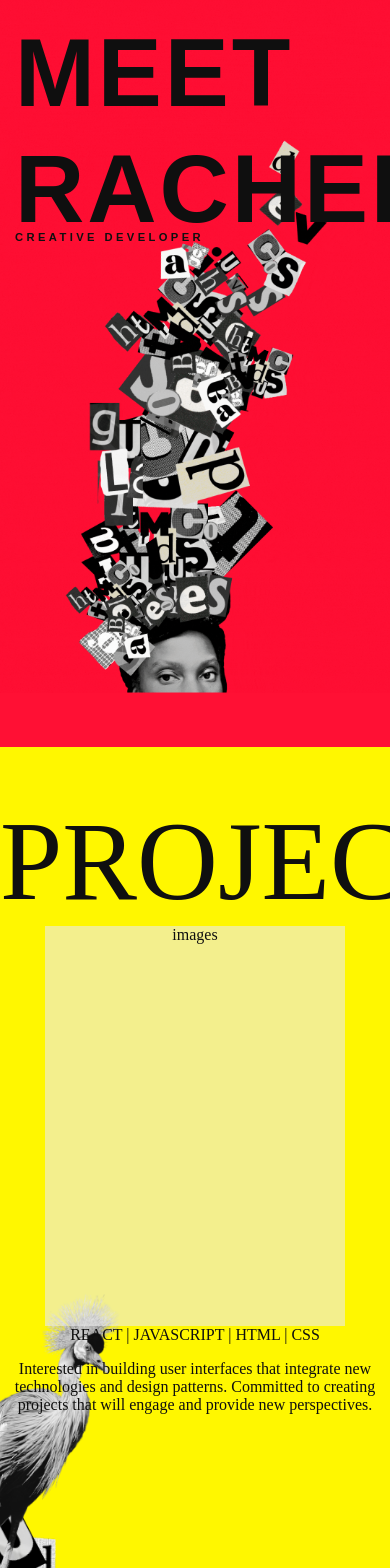
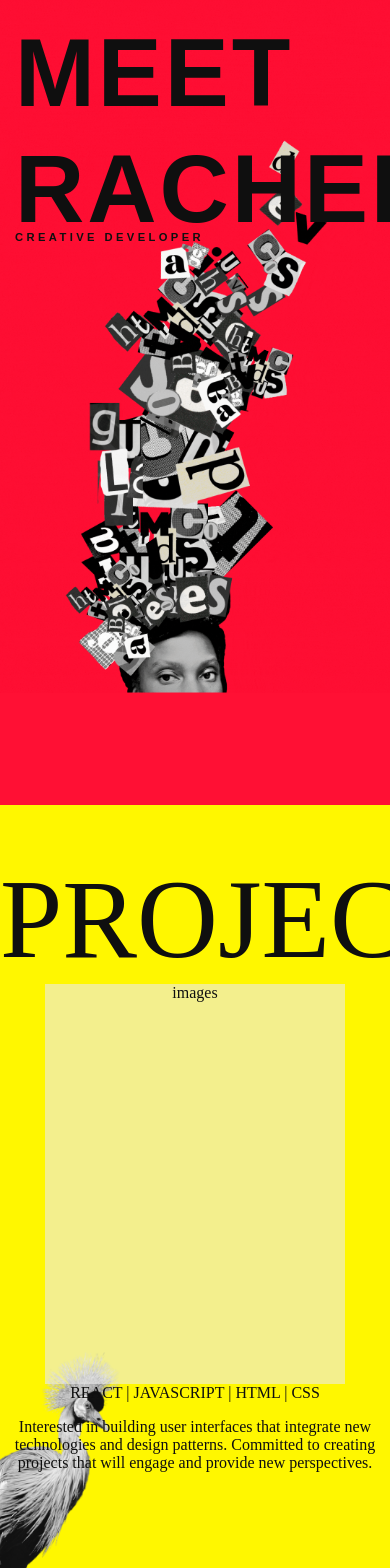
Before and after one commit to R-LaRoi/Mobile-Dev, a React (Vite) app: page / in a window 390 px wide. Shown: the top 1568 px of the page. Built offline with nearby package versions, Linux system fonts and the light colour scheme; a web font is replaced by a local one.

Commit message:
CSS Updates

```diff
--- a/src/Components/stylesheet/Hero.css
+++ b/src/Components/stylesheet/Hero.css
@@ -10,12 +10,14 @@
 
 
 
-body{
-background-color: #FF1034;
-  margin: 0;
-}
 
 @media (max-width:600px) {
+
+
+body {
+    background-color: #FF1034;
+    margin: 0;
+  }
 .hp-container {
 margin-bottom: 0;
     position: relative;
--- a/src/Components/stylesheet/contact.css
+++ b/src/Components/stylesheet/contact.css
@@ -1,7 +1,14 @@
+@media (max-width:600px) {
+
+
 .contact-section{
+
+  margin-bottom: 0;
+    position: relative;
+    color: rgb(15, 15, 15);
 height: 100vh;
   background-color: #FF7F11;
-color: rgb(15, 15, 15)
+color: rgb(15, 15, 15);
 }
 
 
@@ -46,3 +53,5 @@ z-index: 9;
 text-align: center;
 line-height: .92;
 }
+
+}
--- a/src/Components/stylesheet/project.css
+++ b/src/Components/stylesheet/project.css
@@ -8,8 +8,13 @@ text-transform: uppercase;
 
 }
 
+@media (max-width:600px) {
+
+
+
+
 .pro-section{
-  margin-top: -25%;
+  margin-top: -10%;
 background-color: #fff700;
   height: 100vh;
   padding-top: 50px;
@@ -18,7 +23,10 @@ background-size: 790px;
 background-position: -380px 450px;
 background-repeat: no-repeat;
   text-align: center;
-  color: rgb(15, 15, 15)
+  color: rgb(15, 15, 15);
+  margin-bottom: 0;
+    position: relative;
+    height: 100vh;
 
 }
 
@@ -32,3 +40,4 @@ margin-left: 45px;
 
 
 }
+}
```
